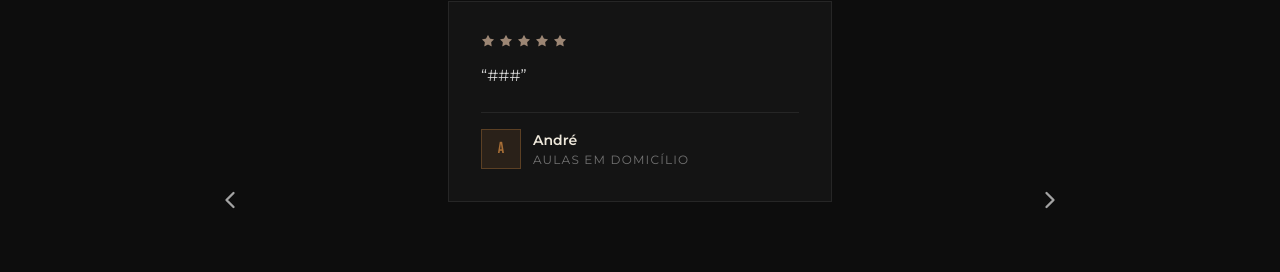
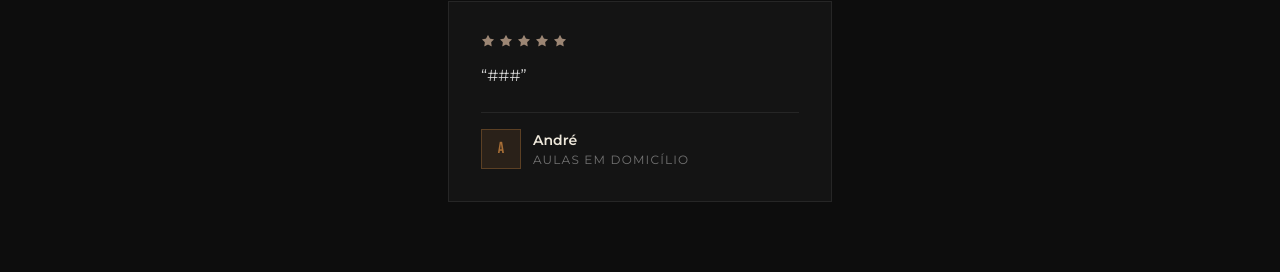
Before and after one commit to RoneAlexandre/personal, a React (Create React App) app in the folder frontend/: page / in a window 1280 px wide. Shown: the part 7029-7301 px from the top of the page. Built offline with nearby package versions, Linux system fonts and the light colour scheme.

Commit message:
remoção setas

```diff
--- a/frontend/src/components/Testimonials.jsx
+++ b/frontend/src/components/Testimonials.jsx
@@ -1,5 +1,5 @@
 import { useRef, useState, useCallback, useEffect } from "react";
-import { Star, ChevronLeft, ChevronRight } from "lucide-react";
+import { Star } from "lucide-react";
 import { SectionHeader } from "./Reveal";
 import { TESTIMONIALS } from "../data/content";
 
@@ -30,17 +30,6 @@ const QuoteCard = ({ t, i }) => (
     </figure>
 );
 
-const ArrowButton = ({ direction, onClick, className = "" }) => (
-    <button
-        type="button"
-        aria-label={direction === "prev" ? "Ver depoimento anterior" : "Ver próximo depoimento"}
-        onClick={onClick}
-        className={`p-2 text-neutral-400 hover:text-cream transition-colors duration-300 focus:outline-none ${className}`}
-    >
-        {direction === "prev" ? <ChevronLeft size={28} strokeWidth={2} /> : <ChevronRight size={28} strokeWidth={2} />}
-    </button>
-);
-
 export const Testimonials = () => {
     const total = TESTIMONIALS.length;
     const [index, setIndex] = useState(0);
@@ -54,7 +43,7 @@ export const Testimonials = () => {
     const next = useCallback(() => goTo(index + 1), [goTo, index]);
     const prev = useCallback(() => goTo(index - 1), [goTo, index]);
 
-    // Rolagem automática fluida (reinicia o timer sempre que o index muda ou interage)
+    // Rolagem automática fluida a cada 5 segundos
     useEffect(() => {
         if (isPaused) return;
         const interval = setInterval(() => {
@@ -62,13 +51,6 @@ export const Testimonials = () => {
         }, 5000);
         return () => clearInterval(interval);
     }, [next, isPaused]);
-
-    const handleManualClick = (action) => {
-        setIsPaused(true);
-        action();
-        // Retoma o autoplay após alguns segundos de inatividade
-        setTimeout(() => setIsPaused(false), 8000);
-    };
 
     const onTouchStart = (e) => {
         touchStartX.current = e.touches[0].clientX;
@@ -96,22 +78,7 @@ export const Testimonials = () => {
                 <SectionHeader kicker="Depoimentos" title="Quem treina, recomenda" align="center" />
             </div>
 
-            <div className="max-w-3xl mx-auto mt-8 px-10 sm:px-16 relative">
-
-                {/* Seta Esquerda Limpa (Sem círculo) */}
-                <ArrowButton
-                    direction="prev"
-                    onClick={() => handleManualClick(prev)}
-                    className="absolute left-0 sm:-left-12 top-[45%] -translate-y-1/2 z-20"
-                />
-
-                {/* Seta Direita Limpa (Sem círculo) */}
-                <ArrowButton
-                    direction="next"
-                    onClick={() => handleManualClick(next)}
-                    className="absolute right-0 sm:-right-12 top-[45%] -translate-y-1/2 z-20"
-                />
-
+            <div className="max-w-3xl mx-auto mt-8 px-4 sm:px-8 relative">
                 <div
                     className="relative overflow-hidden"
                     onTouchStart={onTouchStart}
```
